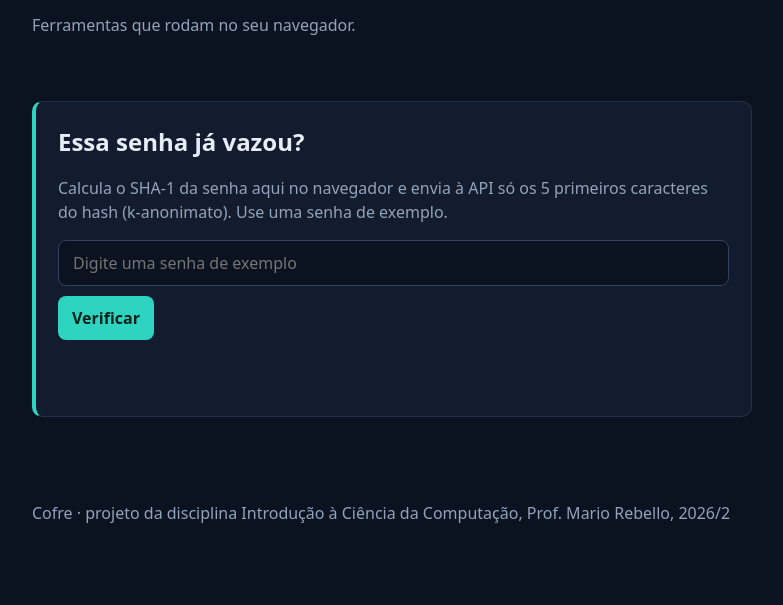
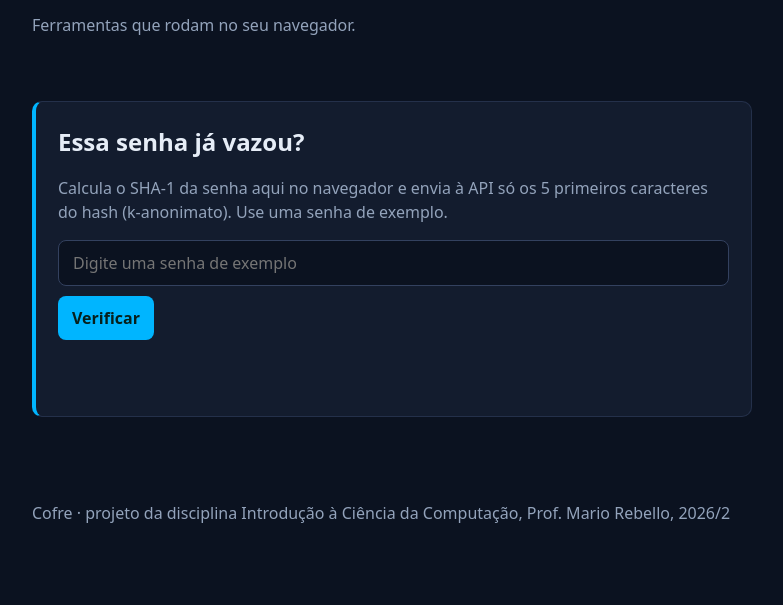
Before and after one commit to marques-devbr/cofre, a plain HTML site: page index.html in a window 1280 px wide. Shown: the part 195-800 px from the top of the page, without its empty margins (248-1031 px from the left). Drawn offline with Linux system fonts and the light colour scheme.

Commit message:
Tema B: muda a cor de destaque

```diff
--- a/style.css
+++ b/style.css
@@ -1,6 +1,6 @@
 /* Cores do Cofre */
 :root {
-  --destaque: #2dd4bf;
+  --destaque: #00B5FF;
   --fundo: #0b1220;
   --cartao: #131c2e;
   --texto: #e6edf7;
```
